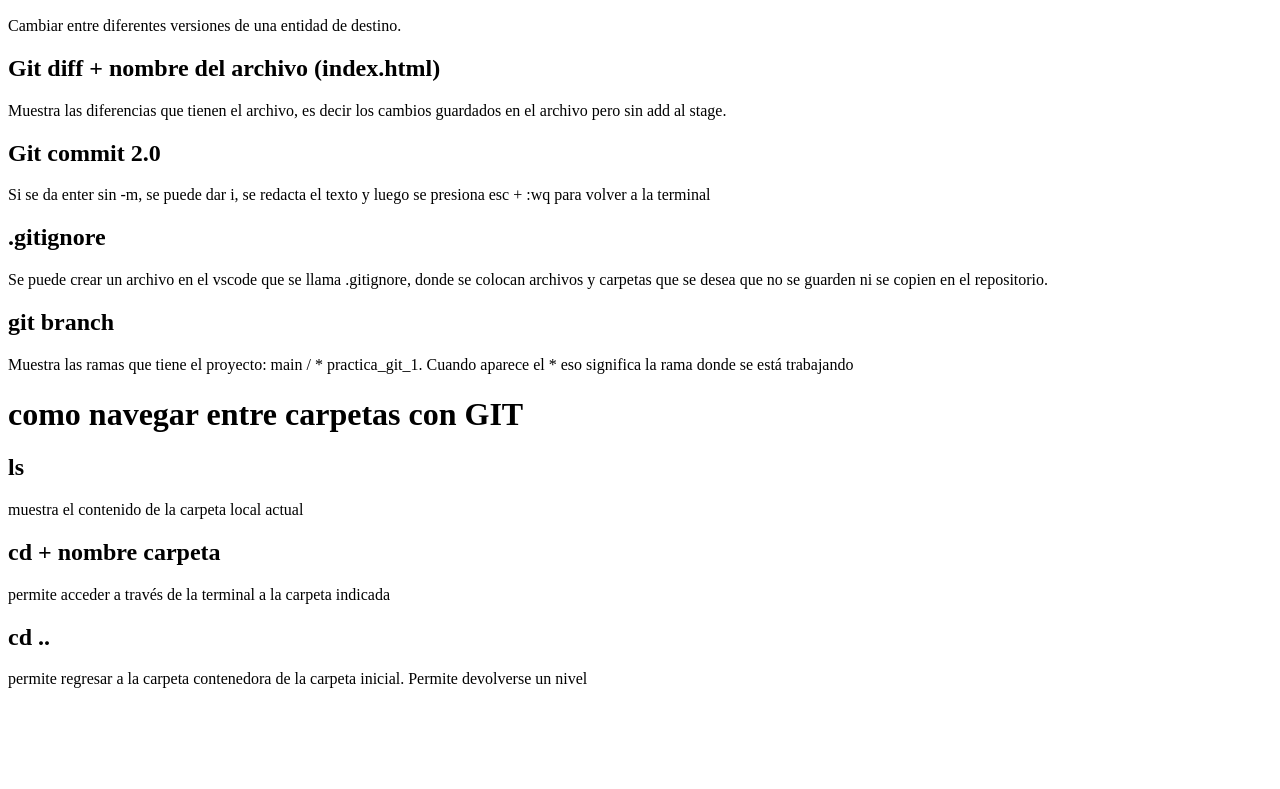
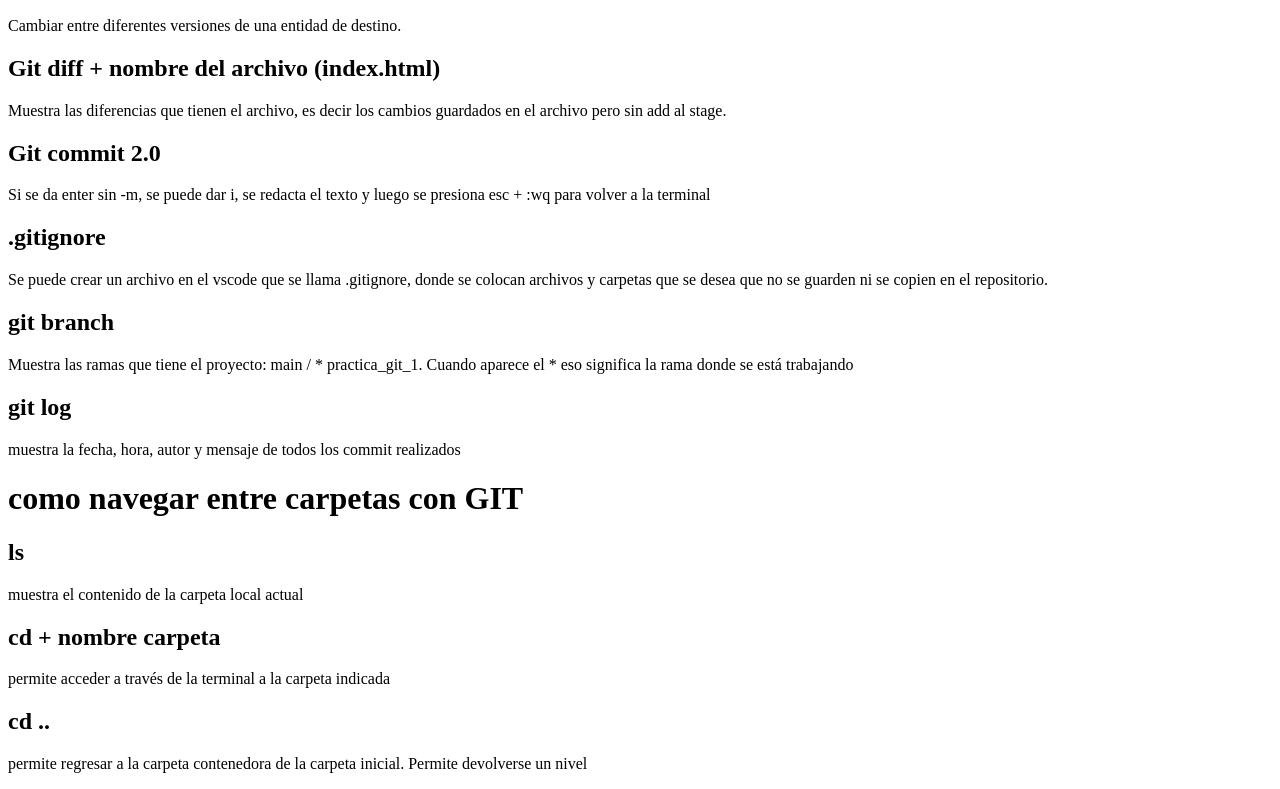
Before and after one commit to nathii13/cursos, a plain HTML site: page index.html in a window 1280 px wide. Shown: the part 800-1589 px from the top of the page. Before the commit the page ends 1504 px from the top, so only its background shows below. Drawn offline with Linux system fonts and the light colour scheme.

Commit message:
feat actualizacion de comandos 1.2.1

```diff
--- a/index.html
+++ b/index.html
@@ -35,6 +35,8 @@
          <p>Se puede crear un archivo en el vscode que se llama .gitignore, donde se colocan archivos y carpetas que se desea que no se guarden ni se copien en el repositorio.</p>
          <h2>git branch</h2>
          <p>Muestra las ramas que tiene el proyecto: main / * practica_git_1. Cuando aparece el * eso significa la rama donde se está trabajando</p>
+         <h2>git log</h2>
+         <p>muestra la fecha, hora, autor y mensaje de todos los commit realizados</p>
 
 
 
```
